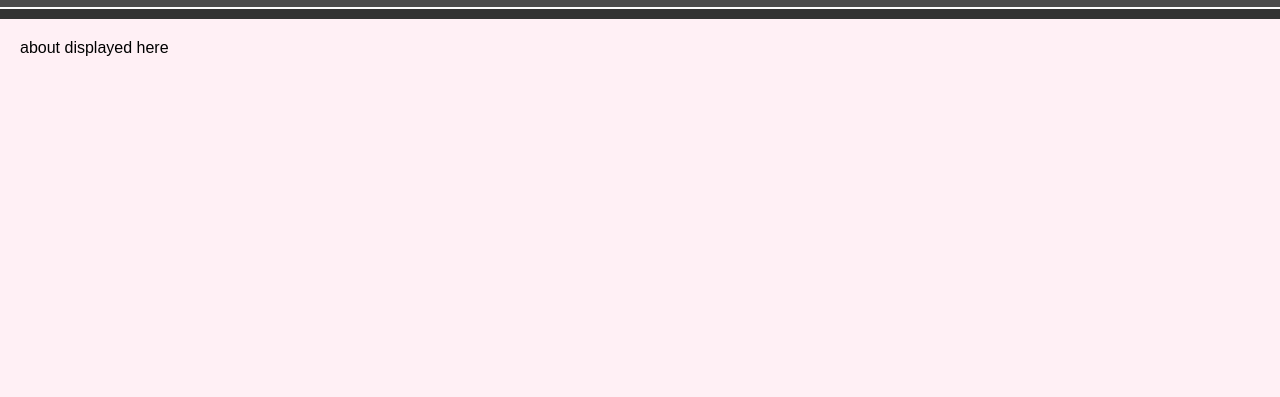
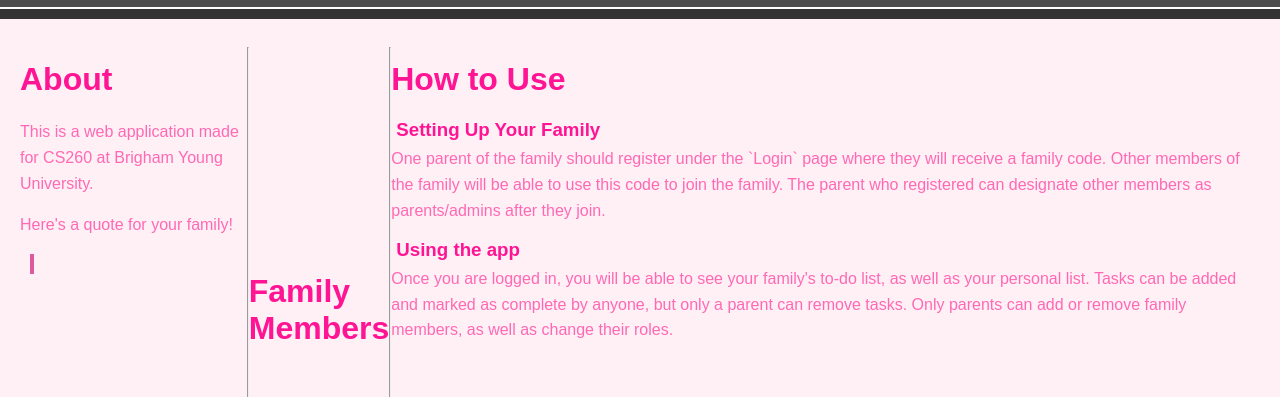
Before and after one commit to colbycade/family-task-manager, a React (Vite) app: page /about in a window 1280 px wide. Shown: the part 140-537 px from the top of the page. Built offline with nearby package versions, Linux system fonts and the light colour scheme.

Commit message:
basic about page components

```diff
--- a/src/about/about.jsx
+++ b/src/about/about.jsx
@@ -3,7 +3,48 @@ import React from 'react';
 export default function About() {
     return (
         <main>
-            <div>about displayed here</div>
+            <AboutSection />
+            <hr />
+            <FamilyMembers />
+            <hr />
+            <div className="how-to-use">
+                <h1>How to Use</h1>
+                <h3>Setting Up Your Family</h3>
+                <p>
+                    One parent of the family should register under the `Login` page where they will receive a family code.
+                    Other members of the family will be able to use this code to join the family.
+                    The parent who registered can designate other members as parents/admins after they join.
+                </p>
+                <h3>Using the app</h3>
+                <p>
+                    Once you are logged in, you will be able to see your family's to-do list, as well as your personal list.
+                    Tasks can be added and marked as complete by anyone, but only a parent can remove tasks.
+                    Only parents can add or remove family members, as well as change their roles.
+                </p>
+            </div>
         </main>
     );
 }
+
+function AboutSection() {
+    return (
+        <div>
+            <h1>About</h1>
+            <p>This is a web application made for CS260 at Brigham Young University.</p>
+            <p>Here's a quote for your family!</p>
+            <blockquote id="quote">
+                <i id="quote-text"></i>
+                <p id="quote-author"></p>
+            </blockquote>
+        </div>
+    );
+}
+
+function FamilyMembers() {
+    return (
+        <div id="family-members-container">
+            <h1>Family Members</h1>
+            <div id="family-container"></div>
+        </div>
+    );
+}
```
